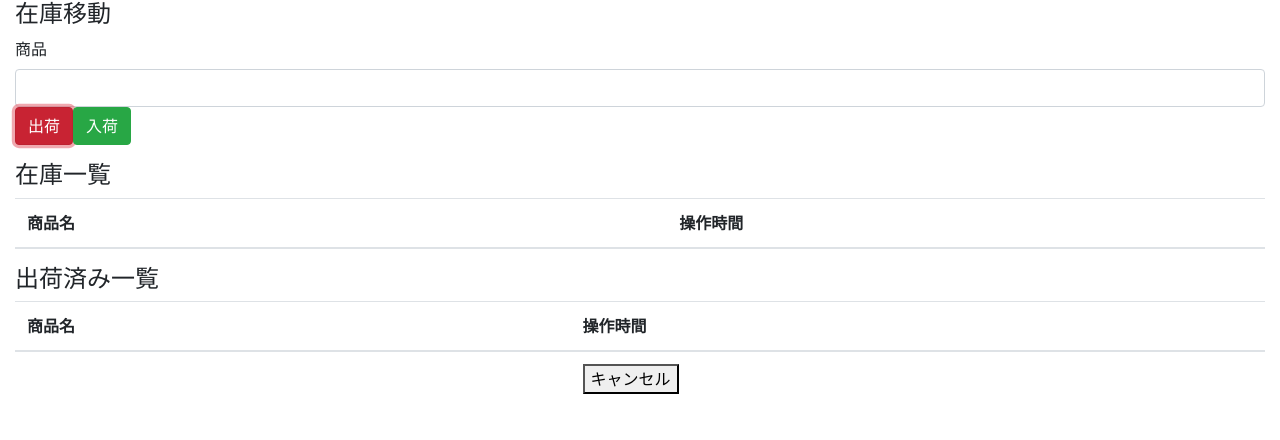
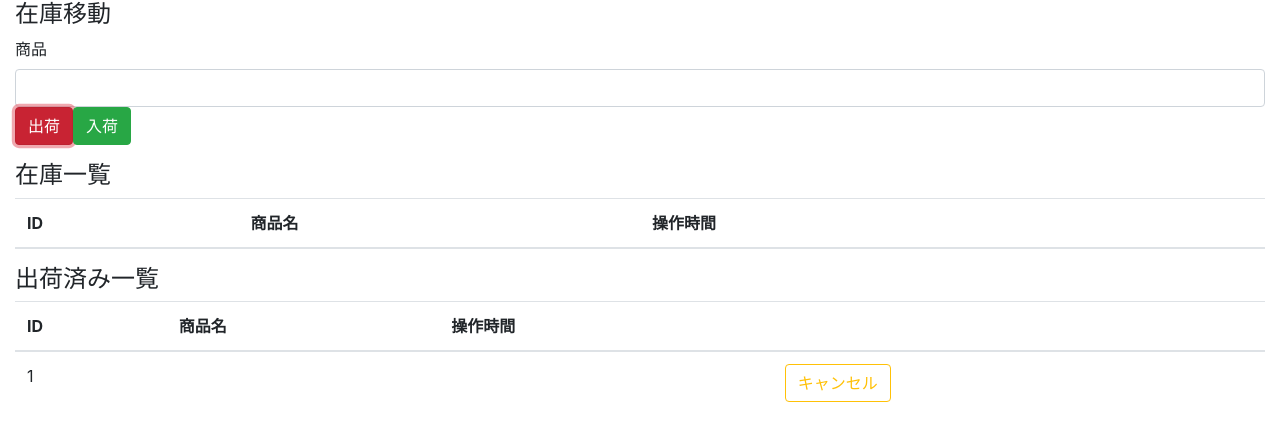
Before and after one commit to TomozQ/react-hooks-103, a React (Create React App) app: page / in a window 1280 px wide. Both pictures are taken after a click on the button "出荷". Shown: the top 440 px of the page. Built offline with nearby package versions, Linux system fonts and the light colour scheme.

Commit message:
change cancelBtn and tables

```diff
--- a/src/components/ShippedItem.jsx
+++ b/src/components/ShippedItem.jsx
@@ -10,9 +10,10 @@ const ShippedItem = ({ shippeditem, id, dispatch }) => {
     return (
         <>
             <tr>
+                <td>{ id }</td>
                 <td>{ shippeditem }</td>
                 <td></td>
-                <td><button onClick={ handleClickDeleteButton }>キャンセル</button></td>
+                <td><button type="button" class="btn btn-outline-warning" onClick={ handleClickDeleteButton }>キャンセル</button></td>
             </tr>
         </>
     )
--- a/src/components/ShippedItems.jsx
+++ b/src/components/ShippedItems.jsx
@@ -9,9 +9,10 @@ const ShippedItems = ({ state, dispatch }) => {
             <table className='table'>
                 <thead>
                     <tr>
+                        <th scope='col'>ID</th>
                         <th scope='col'>商品名</th>
+                        <th scope='col'>操作時間</th>
                         <th scope='col'></th>
-                        <th scope='col'>操作時間</th>
                     </tr>
                 </thead>
                 <tbody>
--- a/src/components/StockItem.jsx
+++ b/src/components/StockItem.jsx
@@ -10,9 +10,10 @@ const StockItem = ({ stockitem, id, dispatch, }) => {
     return (
         <>
             <tr>
+                <td>{ id }</td>
                 <td>{ stockitem }</td>
                 <td></td>
-                <td><button onClick={ handleClickDeleteButton }>キャンセル</button></td>
+                <td><button type="button" class="btn btn-outline-warning" onClick={ handleClickDeleteButton }>キャンセル</button></td>
             </tr>
         </>
     )
--- a/src/components/StockItems.jsx
+++ b/src/components/StockItems.jsx
@@ -9,9 +9,10 @@ const StockItems = ({ state, dispatch }) => {
             <table className='table'>
                 <thead>
                     <tr>
+                        <th scope='col'>ID</th>
                         <th scope='col'>商品名</th>
+                        <th scope='col'>操作時間</th>
                         <th scope='col'></th>
-                        <th scope='col'>操作時間</th>
                     </tr>
                 </thead>
                 <tbody>
```
Also changed, not shown: 2 other files (tests, documents, lock files or other folders).
